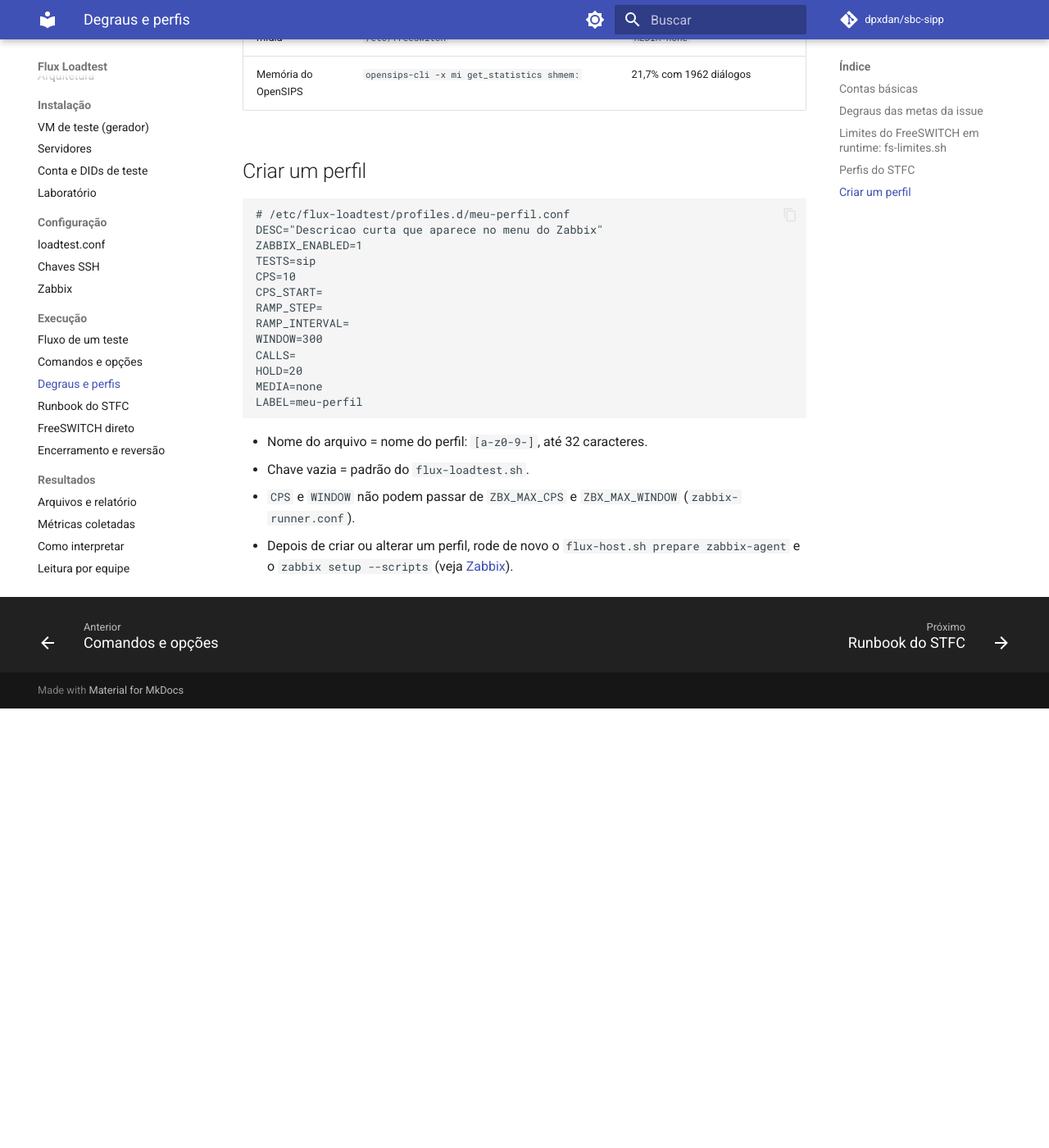
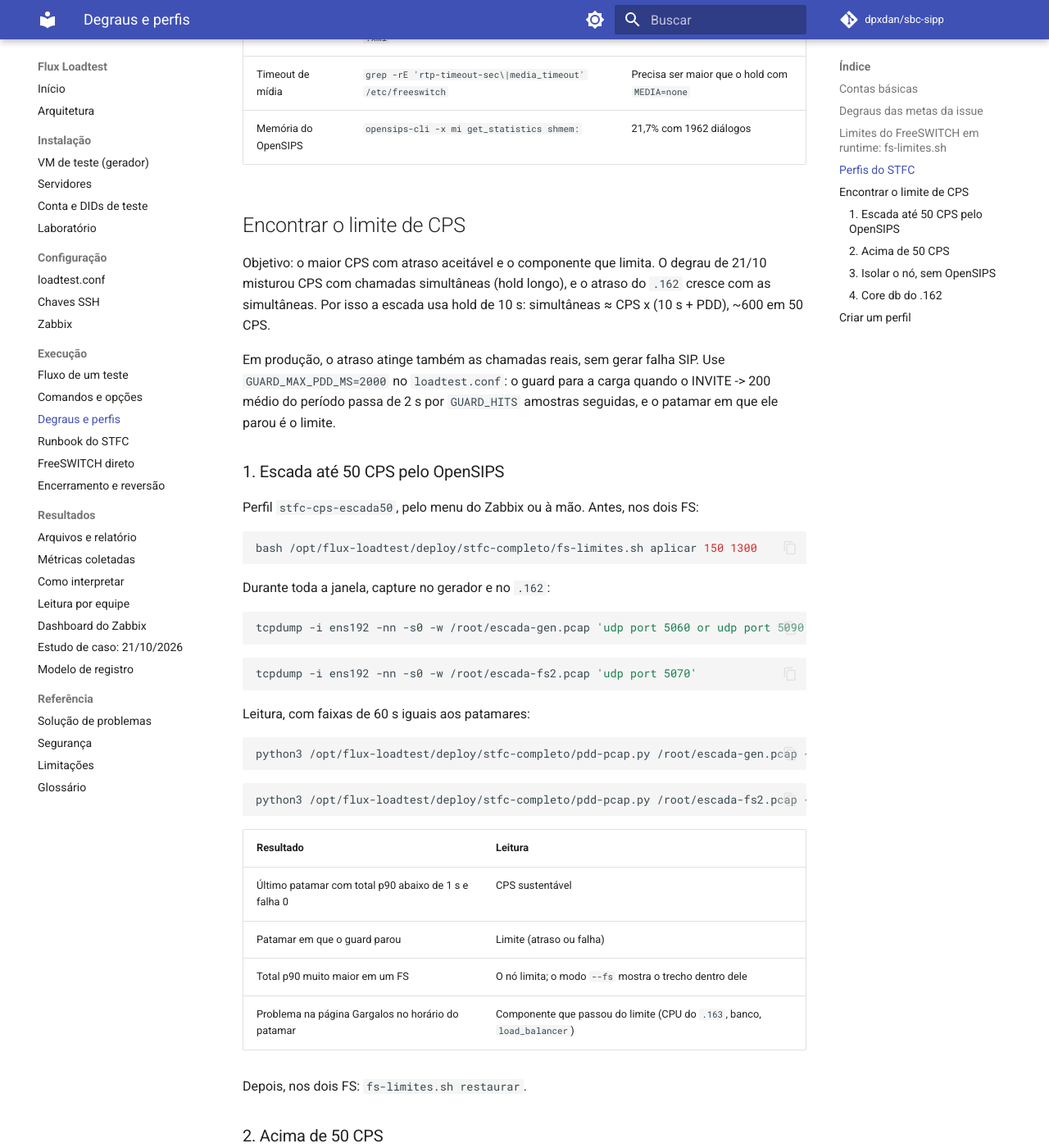
Before and after one commit to dpxdan/sbc-sipp, an MkDocs documentation site: the page built from docs/execucao/degraus-e-perfis.md, in a window 1280 px wide and 1400 px high, scrolled down 3473 px. Shown: the whole window at 82% size. Built offline with MkDocs 1.6.1 and Material for MkDocs 9.7.7, drawn with Linux system fonts in a browser that asks for light colours; comment, search, counter and statistics services are not loaded; before the commit the page ends 4337 px from its top, so only the background shows below that; some of the changed text lies outside the part shown.

Commit message:
feat(stfc): escada de CPS para achar o limite (stfc-cps-escada50)
Patamares de 60 s de 10 a 50 CPS (+5), hold de 10 s: mede CPS sem a concorrencia que degrada o .162. A documentacao descreve a campanha: escada pelo OpenSIPS com capturas no gerador e no .162, acima de 50 CPS pela linha de comando, isolamento por FS direto e A/B do core db do .162.

````diff
--- a/docs/execucao/degraus-e-perfis.md
+++ b/docs/execucao/degraus-e-perfis.md
@@ -78,6 +78,7 @@
 | `stfc-piloto` | 10 CPS por 60 s, hold 10 s | ~6 min | — |
 | `stfc-cps20` | 10 a 20 CPS em 40 s (+5 a cada 20 s), janela 240 s, hold 20 s | ~9 min | — |
 | `stfc-cps30` | 10 a 30 CPS em 80 s (+5 a cada 20 s), ~220 s em 30 CPS, hold 30 s (~900 simultâneas) | ~10 min | `150 1300` |
+| `stfc-cps-escada50` | Escada de 10 a 50 CPS (+5 a cada 60 s), mais 120 s em 50, hold 10 s (~600 simultâneas) | ~16 min | `150 1300` |
 | `stfc-c1000` | 1000 simultâneas a 10 CPS (janela 150 s, hold 100 s) | ~9 min | — |
 | `stfc-c1000-rtp` | Igual ao `stfc-c1000`, com `MEDIA=rtp` (G.711 nos dois sentidos) | ~9 min | — |
 | `stfc-c2000` | 2000 simultâneas a 10 CPS (janela 320 s, hold 200 s, 120 s no patamar, `-l` 2448) | ~13 min | `150 2800` |
@@ -90,7 +91,7 @@
 e coloca ~180 Mbit/s por sentido no gerador.
 
 Ordem recomendada: `stfc-piloto` -> `stfc-c1000` -> `stfc-c2000` -> `stfc-c3000` -> `stfc-c5000` (só depois de um
-`stfc-c3000` sem falhas) e, separadamente, `stfc-cps20` -> `stfc-cps30`.
+`stfc-c3000` sem falhas) e, separadamente, `stfc-cps20` -> `stfc-cps30` -> `stfc-cps-escada50`.
 
 Antes de perfis longos, tire uma foto de capacidade com o hold planejado. Ela alerta timeout de mídia
 menor que o hold (com `MEDIA=none` não há RTP e as chamadas cairiam), memória, threads e portas RTP:
@@ -108,6 +109,79 @@
 | Portas RTP | `grep -E 'rtp-(start\|end)-port' /etc/freeswitch/autoload_configs/switch.conf.xml` | Padrão 16384-32768 (~8 mil sessões RTP) |
 | Timeout de mídia | `grep -rE 'rtp-timeout-sec\|media_timeout' /etc/freeswitch` | Precisa ser maior que o hold com `MEDIA=none` |
 | Memória do OpenSIPS | `opensips-cli -x mi get_statistics shmem:` | 21,7% com 1962 diálogos |
+
+## Encontrar o limite de CPS
+
+Objetivo: o maior CPS com atraso aceitável e o componente que limita. O degrau de 21/10 misturou CPS
+com chamadas simultâneas (hold longo), e o atraso do `.162` cresce com as simultâneas. Por isso a escada
+usa hold de 10 s: simultâneas ≈ CPS x (10 s + PDD), ~600 em 50 CPS.
+
+Em produção, o atraso atinge também as chamadas reais, sem gerar falha SIP. Use `GUARD_MAX_PDD_MS=2000`
+no `loadtest.conf`: o guard para a carga quando o INVITE -> 200 médio do período passa de 2 s por
+`GUARD_HITS` amostras seguidas, e o patamar em que ele parou é o limite.
+
+### 1. Escada até 50 CPS pelo OpenSIPS
+
+Perfil `stfc-cps-escada50`, pelo menu do Zabbix ou à mão. Antes, nos dois FS:
+
+```bash
+bash /opt/flux-loadtest/deploy/stfc-completo/fs-limites.sh aplicar 150 1300
+```
+
+Durante toda a janela, capture no gerador e no `.162`:
+
+```bash
+tcpdump -i ens192 -nn -s0 -w /root/escada-gen.pcap 'udp port 5060 or udp port 5090'
+```
+
+```bash
+tcpdump -i ens192 -nn -s0 -w /root/escada-fs2.pcap 'udp port 5070'
+```
+
+Leitura, com faixas de 60 s iguais aos patamares:
+
+```bash
+python3 /opt/flux-loadtest/deploy/stfc-completo/pdd-pcap.py /root/escada-gen.pcap --faixa 60
+```
+
+```bash
+python3 /opt/flux-loadtest/deploy/stfc-completo/pdd-pcap.py /root/escada-fs2.pcap --fs 200.159.177.162:5070 --faixa 60
+```
+
+| Resultado | Leitura |
+|---|---|
+| Último patamar com total p90 abaixo de 1 s e falha 0 | CPS sustentável |
+| Patamar em que o guard parou | Limite (atraso ou falha) |
+| Total p90 muito maior em um FS | O nó limita; o modo `--fs` mostra o trecho dentro dele |
+| Problema na página Gargalos no horário do patamar | Componente que passou do limite (CPU do `.163`, banco, `load_balancer`) |
+
+Depois, nos dois FS: `fs-limites.sh restaurar`.
+
+### 2. Acima de 50 CPS
+
+Só se a escada chegar a 50 CPS sem degradar. O menu do Zabbix recusa perfis acima de `ZBX_MAX_CPS`
+(50), então o disparo é pela linha de comando, depois de `fs-limites.sh aplicar 250 2000` nos dois FS:
+
+```bash
+./flux-loadtest.sh run -c /etc/flux-loadtest/loadtest.conf --confirm-prod -t sip -r 100 --cps-start 50 --ramp-step 10 --ramp-interval 60 -w 480 -H 10 -M none --label stfc-cps-escada100
+```
+
+### 3. Isolar o nó, sem OpenSIPS
+
+Com o limite encontrado, repita a escada direto em cada FS ([FreeSWITCH direto](fs-direto.md)):
+`SIP_TARGET` no IP:5070 do nó e o gerador liberado no `acl_lb_networks` dele.
+
+| Resultado | Limite |
+|---|---|
+| `.163` sozinho sustenta mais que o sistema e o `.162`, menos | `.162` |
+| Os dois sozinhos sustentam mais que o sistema | OpenSIPS ou `load_balancer` (A15) |
+| Os dois param no mesmo ponto | Componente comum: banco ou gerador |
+
+### 4. Core db do `.162`
+
+Se o `.162` for o limite, repita a escada antes e depois de trocar o core db dele (PXC, como o `.163`,
+ou `core.db` em tmpfs). A troca exige restart do FS; use a mesma janela do restart que aplica o `sps`
+do `switch.conf`.
 
 ## Criar um perfil
 
````
Also changed, not shown: deploy/stfc-completo/ZABBIX.md (+2 -0 lines), 1 other file.
